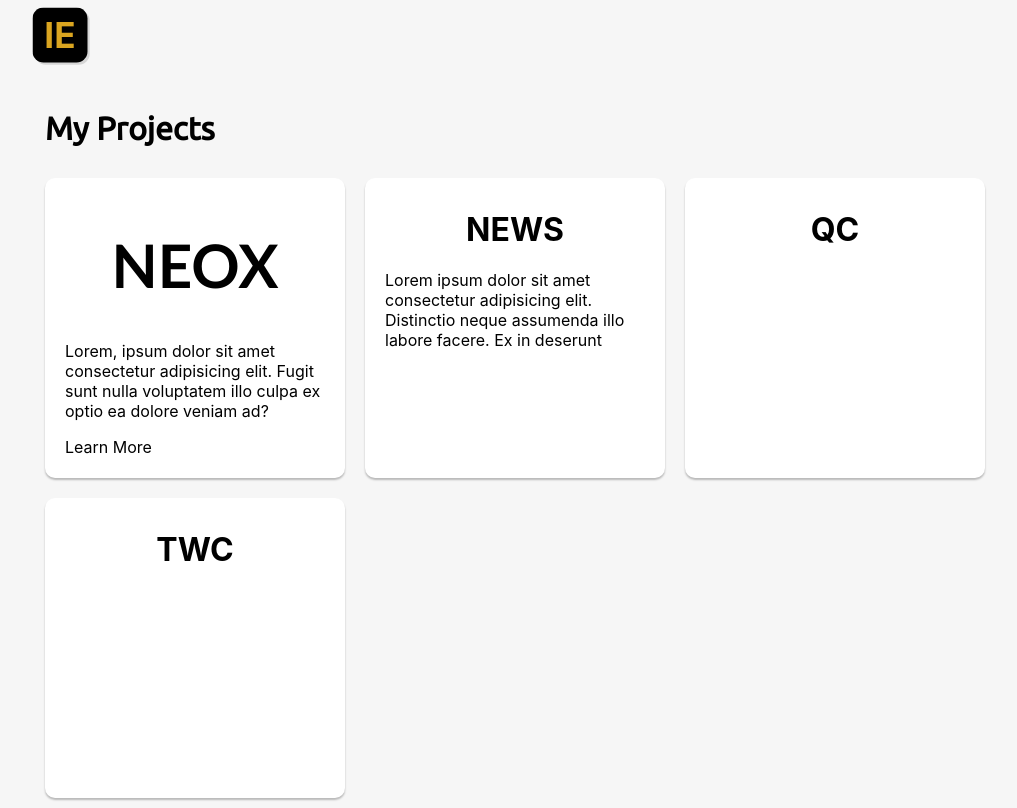
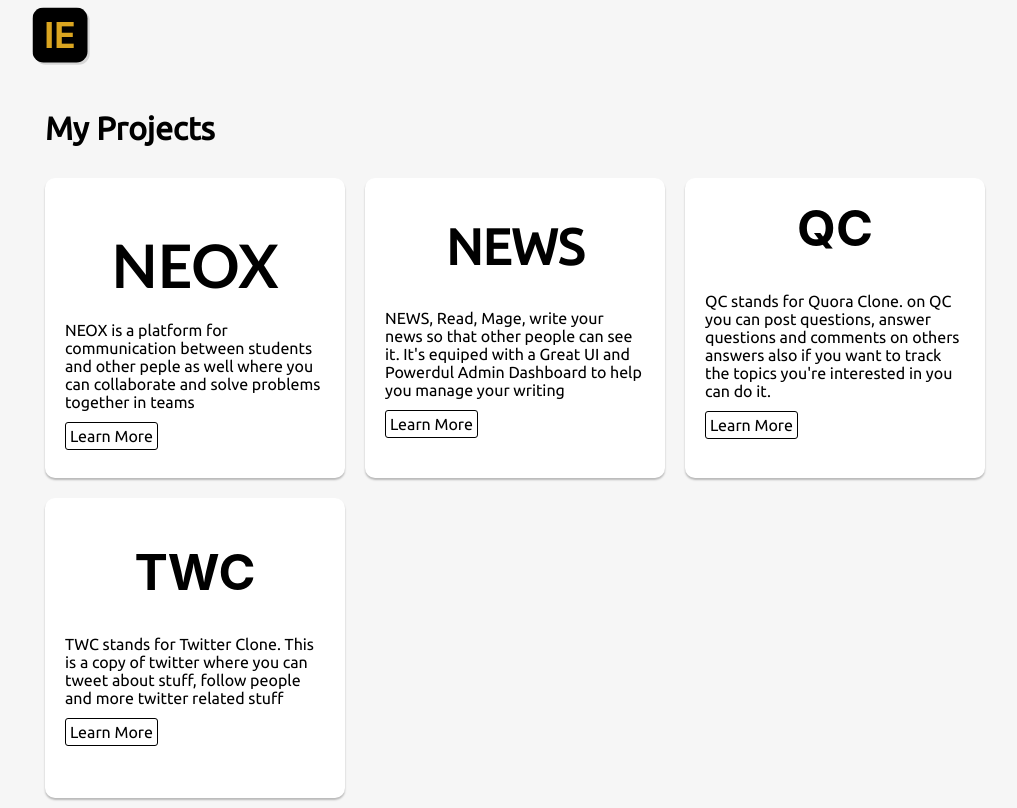
Before and after one commit to Irere123/My-Portfolio-v0, a Next.js app: page /projects in a window 1280 px wide. Shown: the whole page, without its empty margins (5-1022 px from the left). Built offline with nearby package versions, Linux system fonts and the light colour scheme.

Commit message:
feat: projects page and profile pic

```diff
--- a/components/Card.js
+++ b/components/Card.js
@@ -5,14 +5,14 @@ import Image from "next/image";
 import { GitHub, Facebook, Twitter, Instagram } from "@material-ui/icons";
 
 import styles from "../styles/Home.module.css";
-import profilePic from "../public/pic.jpg";
+import profilePic from "../public/irere.jpg";
 
 function Card() {
   return (
     <div className={styles.CardContainer}>
       <div className={styles.cardProfile}>
         <div className={styles.cardProfileImage}>
-          {/* <Image src={profilePic} alt="Irere Emmy" className={styles.Img} /> */}
+          <Image className={styles.Image} src={profilePic} alt="Irere Emmy" />
         </div>
         <div className={styles.cardButtons}>
           <Link href="https://www.github.com/irere123">
--- a/pages/projects.js
+++ b/pages/projects.js
@@ -1,3 +1,4 @@
+/* eslint-disable react/no-unescaped-entities */
 import React from "react";
 import Link from "next/link";
 import Head from "next/head";
@@ -18,10 +19,11 @@ function Projects() {
       <div className={styles.ProjectsCards}>
         <div className={styles.ProjectCard}>
           <h1 className={styles.neox}>NEOX</h1>
-          <div>
+          <div className={styles.NeoxIntro}>
             <p>
-              Lorem, ipsum dolor sit amet consectetur adipisicing elit. Fugit
-              sunt nulla voluptatem illo culpa ex optio ea dolore veniam ad?
+              NEOX is a platform for communication between students and other
+              peple as well where you can collaborate and solve problems
+              together in teams
             </p>
             <Link href="https://neoxrw.netlify.com/register">
               <a>Learn More</a>
@@ -30,18 +32,42 @@ function Projects() {
         </div>
         <div className={styles.ProjectCard}>
           <h1 className={styles.news}>NEWS</h1>
-          <div>
+          <div className={styles.NewsIntro}>
             <p>
-              Lorem ipsum dolor sit amet consectetur adipisicing elit.
-              Distinctio neque assumenda illo labore facere. Ex in deserunt
+              NEWS, Read, Mage, write your news so that other people can see it.
+              It's equiped with a Great UI and Powerdul Admin Dashboard to help
+              you manage your writing
             </p>
+            <Link href="https://github.com/irere123/NEWS">
+              <a>Learn More</a>
+            </Link>
           </div>
         </div>
         <div className={styles.ProjectCard}>
-          <h1 className={styles.news}>QC</h1>
+          <h1 className={styles.QC}>QC</h1>
+          <div className={styles.QCIntro}>
+            <p>
+              QC stands for Quora Clone. on QC you can post questions, answer
+              questions and comments on others answers also if you want to track
+              the topics you're interested in you can do it.
+            </p>
+            <Link href="https://github.com/irere123/Django-PWA">
+              <a>Learn More</a>
+            </Link>
+          </div>
         </div>
         <div className={styles.ProjectCard}>
-          <h1 className={styles.twt}>TWC</h1>
+          <h1 className={styles.twc}>TWC</h1>
+          <div className={styles.TWCIntro}>
+            <p>
+              TWC stands for Twitter Clone. This is a copy of twitter where you
+              can tweet about stuff, follow people and more twitter related
+              stuff
+            </p>
+            <Link href="https://github.com/irere123/twitter-clone-client">
+              <a>Learn More</a>
+            </Link>
+          </div>
         </div>
       </div>
     </div>
--- a/styles/Home.module.css
+++ b/styles/Home.module.css
@@ -83,6 +83,13 @@
   display: flex;
   justify-content: center;
   font-weight: 500;
+}
+
+.Image {
+  width: 90px;
+  height: 90px;
+  border-radius: 50%;
+  box-shadow: 2px 2px rgba(0, 0, 0, 0.13);
 }
 
 @keyframes grow {
--- a/styles/Projects.module.css
+++ b/styles/Projects.module.css
@@ -33,4 +33,87 @@
 .neox {
   font-size: 60px;
   font-family: Calibri;
+  margin-bottom: 20px;
 }
+
+.NeoxIntro {
+  font-family: "Ubuntu", Calibri;
+}
+
+.NeoxIntro > a {
+  background-color: transparent;
+  border: 1px solid #000;
+  padding: 4px;
+  border-radius: 3px;
+  transition: transfrom 100ms ease-in-out;
+}
+
+.NeoxIntro > a:hover {
+  transform: scale(1.09);
+}
+
+.news {
+  margin-top: 30px;
+  font-size: 50px;
+  font-family: "Ubuntu";
+}
+
+.NewsIntro {
+  font-family: "Ubuntu";
+  margin-bottom: 10px;
+}
+
+.NewsIntro > a {
+  background-color: transparent;
+  border: 1px solid #000;
+  padding: 4px;
+  border-radius: 3px;
+  transition: transfrom 100ms ease-in-out;
+}
+
+.NewsIntro > a:hover {
+  transform: scale(1.09);
+}
+
+.QC {
+  font-size: 50px;
+  margin-top: 10px;
+}
+
+.QCIntro {
+  font-family: "Ubuntu";
+  margin-bottom: 10px;
+}
+
+.QCIntro > a {
+  background-color: transparent;
+  border: 1px solid #000;
+  padding: 4px;
+  border-radius: 3px;
+  transition: transfrom 100ms ease-in-out;
+}
+
+.QCIntro > a:hover {
+  transform: scale(1.09);
+}
+
+.twc {
+  font-size: 50px;
+}
+
+.TWCIntro {
+  font-family: "Ubuntu";
+  margin-bottom: 20px;
+}
+
+.TWCIntro > a {
+  background-color: transparent;
+  border: 1px solid #000;
+  padding: 4px;
+  border-radius: 3px;
+  transition: transfrom 100ms ease-in-out;
+}
+
+.QCIntro > a:hover {
+  transform: scale(1.09);
+}
```
